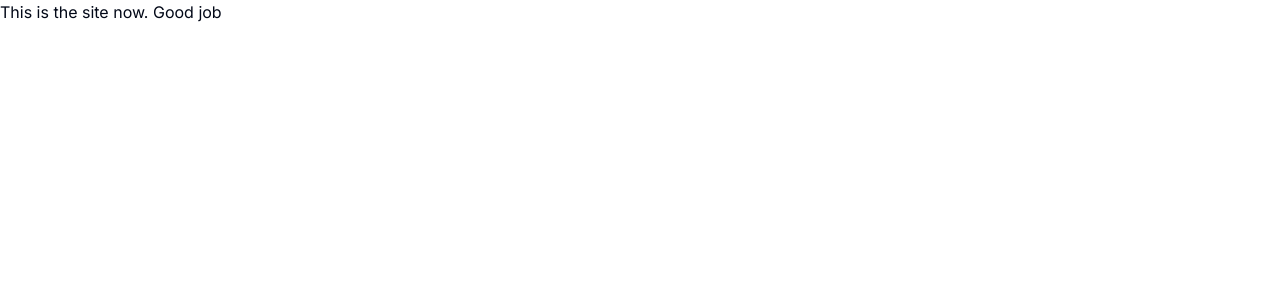
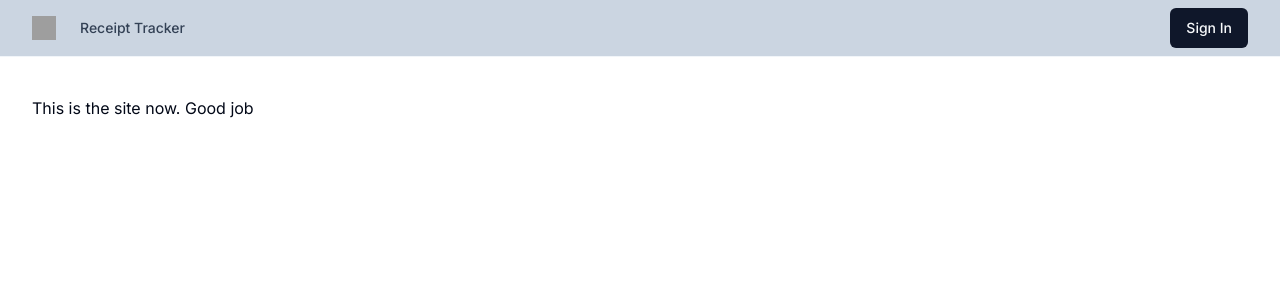
Before and after one commit to gjmooney/receipt-tracker-next, a Next.js app: page / in a window 1280 px wide. Shown: the top 300 px of the page. Built offline with nearby package versions, Linux system fonts and the light colour scheme; grey boxes are pictures that could not be loaded.

Commit message:
Add Navbar to layout

```diff
--- a/app/layout.tsx
+++ b/app/layout.tsx
@@ -1,22 +1,28 @@
-import './globals.css'
-import type { Metadata } from 'next'
-import { Inter } from 'next/font/google'
+import Navbar from "@/components/Navbar";
+import type { Metadata } from "next";
+import { Inter } from "next/font/google";
+import "./globals.css";
 
-const inter = Inter({ subsets: ['latin'] })
+const inter = Inter({ subsets: ["latin"] });
 
 export const metadata: Metadata = {
-  title: 'Create Next App',
-  description: 'Generated by create next app',
-}
+  title: "Receipt Tracker",
+  description: "Track grocery prices. They be ridiculous.",
+};
 
 export default function RootLayout({
   children,
 }: {
-  children: React.ReactNode
+  children: React.ReactNode;
 }) {
   return (
-    <html lang="en">
-      <body className={inter.className}>{children}</body>
+    <html lang="en" className={inter.className}>
+      <body className="min-h-screen pt-12 antialiased  ">
+        <Navbar />
+        <div className="container mx-auto h-full max-w-7xl pt-12">
+          {children}
+        </div>
+      </body>
     </html>
-  )
+  );
 }
```
